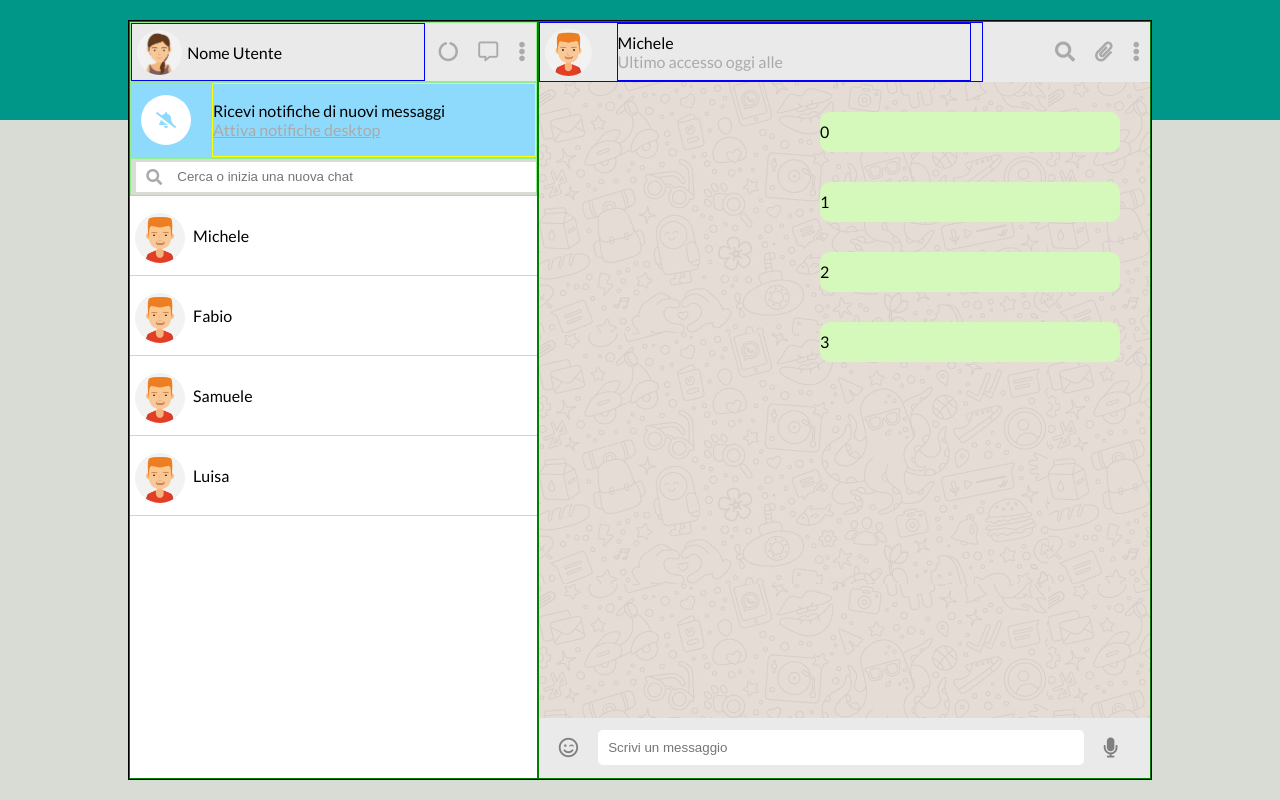
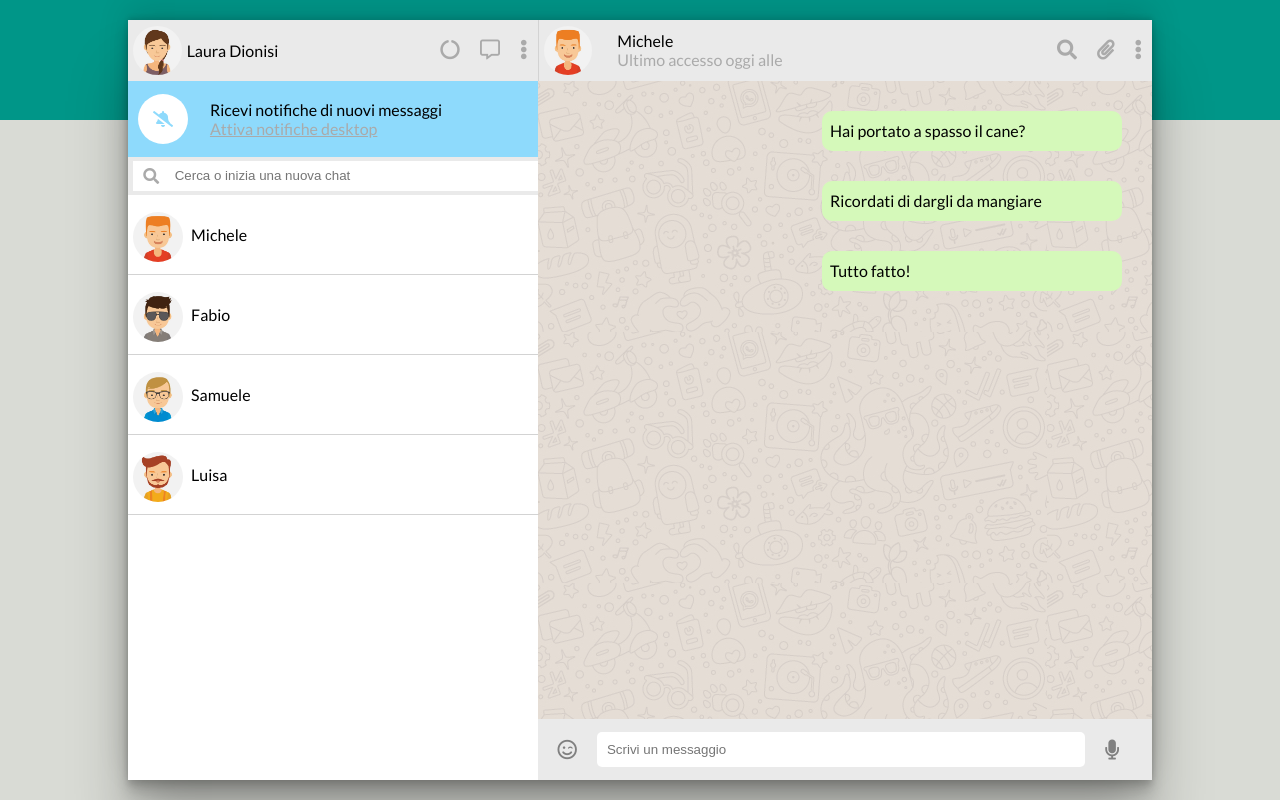
Before and after one commit to lauradionisi/js-html-css-boolzap, a plain HTML site: page index.html in a window 1280 px wide. Drawn offline with nearby package versions, Linux system fonts and the light colour scheme.

Commit message:
Boolzapp v_03

```diff
--- a/css/style.css
+++ b/css/style.css
@@ -6,7 +6,7 @@
 
 /* DEBUG */
 
-.container {
+/* .container {
     border: 1px solid black;
 }
 .nav,.message-info {
@@ -14,7 +14,14 @@
 }
 .user,.notifications,.search,.avatars {
     border: 1px solid lightgreen;
-}
+} */
+/* .user-name,.friend-name,.push {
+    border: 1px solid blue;
+} */
+/* .push {
+    border: 1px solid yellow;
+} */
+
 
 
 /* UTILITIES */
@@ -22,6 +29,7 @@
 .grey {
     color: rgb(170, 170, 170);
 }
+
 
 body {
     font-family: 'Lato', sans-serif;
@@ -37,20 +45,21 @@ body {
     display: flex;
     min-width: 80%;
     height: 95vh;
+    box-shadow: rgba(0, 0, 0, 0.25) 0px 54px 55px, rgba(0, 0, 0, 0.12) 0px -12px 30px, rgba(0, 0, 0, 0.12) 0px 4px 6px, rgba(0, 0, 0, 0.17) 0px 12px 13px, rgba(0, 0, 0, 0.09) 0px -3px 5px;
+
 }
+
+.message-info {
+    width:60%;
+    height: 100%;
+}
+
+/* NAV-SEZIONE A SINISTRA */
 
 .nav {
     width: 40%;
     height: 100%;
 }
-
-.message-info {
-    width:60%;
-    height: 100%;
-    overflow-y: auto;
-}
-
-/* NAV-SEZIONE A SINISTRA */
 
 .user,.friend,.notifications {
     display: flex;
@@ -58,12 +67,14 @@ body {
     height: 8%;
     background-color: #eaeaea;
 }
+.friend {
+    border-left: 1px solid lightgrey;
+}
 
 .user-name,.friend-name,.push {
     display: flex;
     height: 100%;
     width: 80%;
-    border: 1px solid blue;
     align-self: center;
 }
 
@@ -112,10 +123,6 @@ body {
     background-color: #8edafc
 }
 
-.push {
-    border: 1px solid yellow;
-}
-
 .bell {
     align-items: center;
     height: 50px;
@@ -129,6 +136,7 @@ body {
 .search {
     align-items: center;
     height: 5%;
+    background-color: #eaeaea;
 }
 .search i {
     align-items: center;
@@ -143,12 +151,12 @@ body {
     border: white;
     padding: 5px;
 }
+
 .messages {
     height: 77%;
     width: 100%;
     background-color: white;
-    overflow-y: auto;
-
+    overflow-y: scroll;
 }
 .messages ul {
     width: 100%;
@@ -161,6 +169,9 @@ body {
 }
 .messages li:hover {
     background-color:#eaeaea;
+}
+.messages li:focus {
+    background-color: grey;
 }
 .messages li img {
     height: 50px;
@@ -175,6 +186,8 @@ body {
     width: 100%;
     height: 84%;
     background-image: url(../img/mine.jpg);
+    overflow-y: scroll;
+
 }
 
 .send-message {
@@ -200,59 +213,31 @@ body {
 }
 
 .baloon {
+    display: flex;
     width: 300px;
-    height: 50px;
     border-radius: 10px;
     margin-bottom: 10px;
+    align-content: center;
 }
+
 
 .baloon-user {
     background-color: #d5f9ba;
-    justify-content: right;
+    align-self: flex-start;
 }
 
 .baloon-friend {
     background-color: white;
+    align-self: flex-end;
 }
 
 .main-messages-container ul li {
-    height: 40px;
+    padding-left: 8px;
     line-height: 40px;
     list-style: none;
     margin-right: 30px;
     margin-top: 30px;
 }
-
-
-
-
-
-
-
-
-
-
-
-
-
-
-
-
-
-
-
-
-
-
-
-
-
-
-
-
-
-
-
 
 
 /* SCROLLBAR */
--- a/index.html
+++ b/index.html
@@ -17,15 +17,14 @@
         <div class="nav">
             <div class="user">
                 <div class="user-name">
-                    <img src="img/avatar_io.jpg" alt="">
-                    <span>Nome Utente</span>
+                    <img :src="'img/avatar' + user.avatar + '.jpg'" alt="">
+                    <span>{{user.name}}</span>
                 </div>
                 <div class="icons grey">
                     <i class="fas fa-circle-notch"></i>
                     <i class="far fa-comment-alt"></i>
                     <i class="fas fa-ellipsis-v"></i>
                 </div>
-
             </div>
             <div class="notifications">
                 <div class="bell">
@@ -43,7 +42,7 @@
             </div>
             <div class="messages">
                 <ul>
-                    <li v-for="contact in contacts"> <img src="img/avatar_1.jpg" alt=""> {{contact.name}} </li>
+                    <li v-for="(contact, index, status) in contacts" @click="activeContact(index)"> <img :src="'img/avatar' + contact.avatar + '.jpg'" alt=""> {{contact.name}} </li>
                 </ul>
 
             </div>
@@ -68,8 +67,9 @@
             </div>
             <div class="main-messages-container">
                 <ul>
-                    <li  class="baloon baloon-user" v-for="(message, index) in contacts"> {{index}}</li>
+                    <li class="baloon baloon-user" v-for="(message, status) in contacts[counter].messages"> {{message.text}}</li>
                 </ul>
+
 
             </div>
 
@@ -77,11 +77,9 @@
                 <i class="far fa-smile-wink"></i>
                 <input type="text" placeholder="Scrivi un messaggio">
                 <i class="fas fa-microphone"></i>
-
-            </div>
-
+          </div>
         </div>
     </div>
-    <script src="js/main.js"></script>
+ <script src="js/main.js"></script>
 </body>
 </html>
--- a/js/main.js
+++ b/js/main.js
@@ -3,7 +3,12 @@ Vue.config.devtools = true;
 var app = new Vue ({
     el: '#app',
     data : {
-        counter : 0,
+        counter: 0,
+        user: {
+        name: 'Laura Dionisi',
+        avatar: '_io',
+        },
+
         contacts: [
             {
                 name: 'Michele',
@@ -88,7 +93,13 @@ var app = new Vue ({
                     }
                 ],
             },
-        ]
+        ],
 
+
+    },
+    methods: {
+        activeContact: function(index) {
+            this.counter = index;
+        },
     }
 })
```
